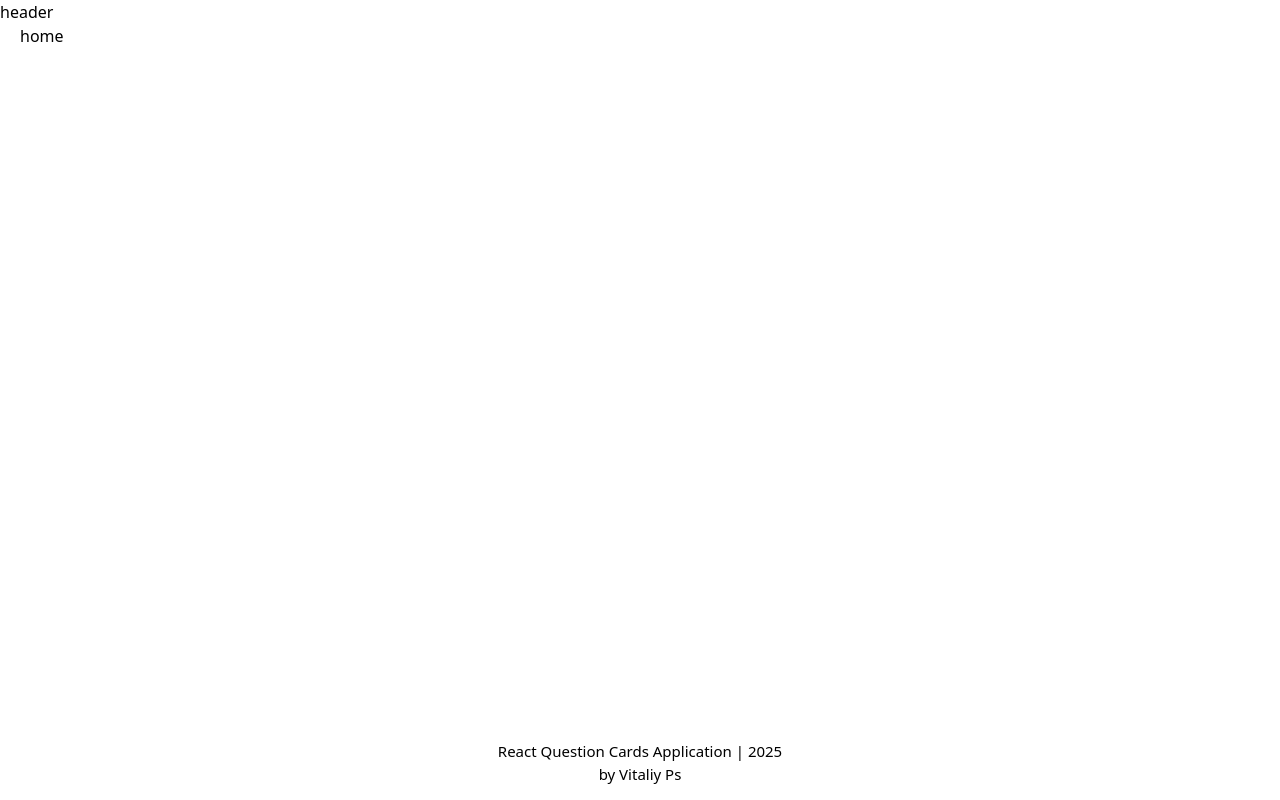
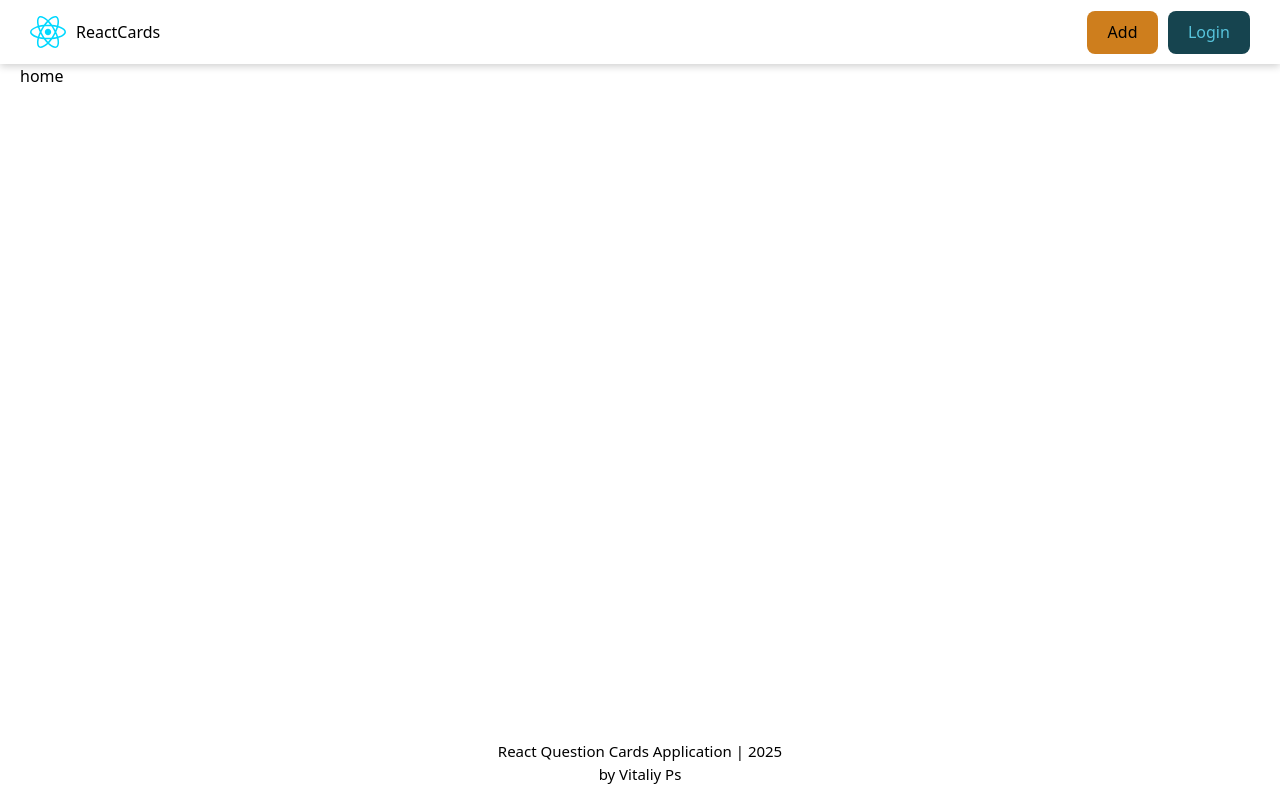
Before and after one commit to swixxs/react_js-cards, a React (Vite) app: page / in a window 1280 px wide. Built offline with nearby package versions, Linux system fonts and the light colour scheme.

Commit message:
header and button implementation

```diff
--- a/src/components/Button/Button.jsx
+++ b/src/components/Button/Button.jsx
@@ -1,12 +1,8 @@
-import {} from "react";
 import cls from "./Button.module.css";
 
-const isPrimary = true;
-
-export const Button = ({ onClick, children }) => {
+export const Button = ({ onClick, isDisabled, isActive, children }) => {
   return (
-    // <button className={isPrimary ? cls.primary : cls.btn}>Click me!</button>
-    <button className={`${cls.btn} ${isPrimary ? cls.primaty : ""}`} onClick={onClick}>
+    <button className={`${cls.btn} ${isActive ? cls.active : ""}`} onClick={onClick} disabled={isDisabled}>
       {children}
     </button>
   );
--- a/src/components/Button/Button.module.css
+++ b/src/components/Button/Button.module.css
@@ -1,9 +1,31 @@
 .btn {
-    background-color: yellow;
-    color: red;
+  border-radius: 8px;
+  border: 1px solid transparent;
+  padding: 0.6em 1.2em;
+  font-size: 1em;
+  font-weight: 500;
+  font-family: inherit;
+  cursor: pointer;
+  transition: border-color 0.25s;
+  background-color: var(--btn-bg-color);
+  color: var(--btn-text-color);
 }
 
-.primary {
-  background-color: rgb(184, 149, 149);
-  color: rgb(255, 255, 18);
+.btn:hover {
+  border-color: #2f2f2f;
 }
+
+.btn:focus,
+.btn:focus-visible {
+  outline: 4px auto #2f2f2f;
+}
+
+.btn:disabled {
+  opacity: .5;
+  pointer-events: none;
+}
+
+.active {
+  color: #000;
+  background-color: #ce7e1d;
+}
--- /dev/null
+++ b/src/components/Button/index.jsx
@@ -0,0 +1 @@
+export { Button } from "./Button";
--- /dev/null
+++ b/src/components/Header/Header.jsx
@@ -0,0 +1,19 @@
+import { Button } from "../Button";
+import Reactlogo from "../../assets/react.svg";
+import cls from "./Header.module.css";
+
+export const Header = () => {
+  return (
+    <header className={cls.header}>
+      <p>
+        <img src={Reactlogo} alt="react logo" />
+        <span>ReactCards</span>
+      </p>
+
+      <div className={cls.headerButtons}>
+        <Button isActive>Add</Button>
+        <Button>Login</Button>
+      </div>
+    </header>
+  );
+};
--- /dev/null
+++ b/src/components/Header/Header.module.css
@@ -0,0 +1,29 @@
+.header {
+  display: flex;
+  justify-content: space-between;
+  align-items: center;
+
+  padding: 0 30px;
+  width: 100%;
+  height: 70px;
+  background-color: var(--main-bg-color);
+  box-shadow: 0 2px 8px 0 rgba(0, 0, 0, .2);
+
+  p {
+    display: flex;
+    justify-content: center;
+    align-items: center;
+
+    gap: 10px;
+    text-transform: capitalize;
+    user-select: none;
+    cursor: pointer;
+  }
+}
+
+.headerButtons {
+  display: flex;
+  justify-content: center;
+  align-items: center;
+  gap: 10px;
+}
--- /dev/null
+++ b/src/components/Header/index.jsx
@@ -0,0 +1 @@
+export { Header } from "./Header";
--- a/src/components/MainLayout/MainLayout.jsx
+++ b/src/components/MainLayout/MainLayout.jsx
@@ -1,12 +1,13 @@
 import { Outlet } from "react-router-dom";
 import cls from "./MainLayout.module.css";
+import { Header } from "../Header";
 
 export const MainLayout = () => {
   const currentYear = new Date().getFullYear();
 
   return (
     <div className={cls.mainLayout}>
-      <header>header</header>
+      <Header />
 
       <div className={cls.mainWrapper}>
         <main className={cls.main}>
--- a/src/index.css
+++ b/src/index.css
@@ -1,6 +1,8 @@
 :root {
   --main-bg-color: #23272f;
   --text-color: #fff;
+  --btn-bg-color: #383b3f;
+  --btn-text-color: #fff;
 
   font-family: system-ui, Avenir, Helvetica, Arial, sans-serif;
   line-height: 1.5;
@@ -34,6 +36,8 @@
   :root {
     --main-bg-color: #fff;
     --text-color: #000;
+    --btn-bg-color: #16444f;
+    --btn-text-color: #57c4dc;
   }
 }
 
@@ -41,5 +45,7 @@
   :root {
     --main-bg-color: #23272f;
     --text-color: #fff;
+    --btn-bg-color: #383b3f;
+    --btn-text-color: #fff;
   }
 }
```
